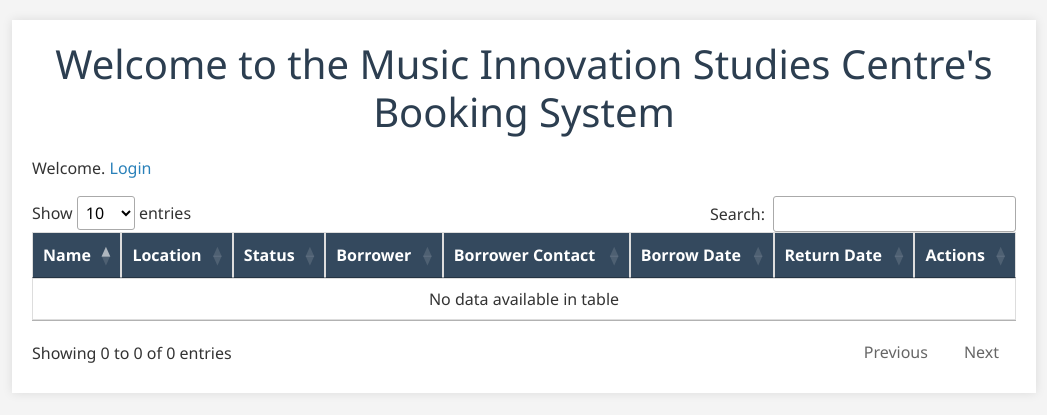
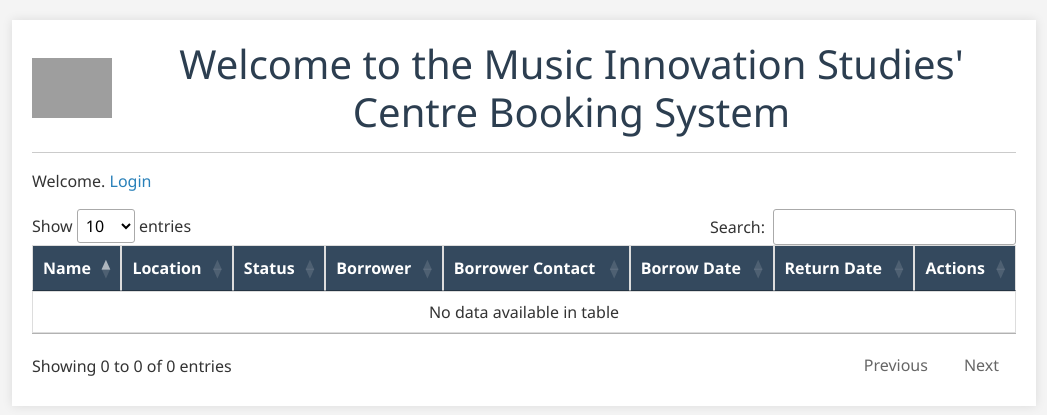
Before and after one commit to iorobertob/booking, a Flask app: page / in a window 1280 px wide. Shown: the top 415 px of the page, without its empty margins (116-1163 px from the left). Run offline with Flask 3, Linux system fonts and the light colour scheme; data that the repository does not hold is empty; parts of the project's set-up code (start-up, migrations or seed data) failed here and were passed over; some libraries are stand-ins or nearby versions; grey boxes are pictures that could not be loaded.

Commit message:
added security variable handling, and logo

```diff
--- a/main.py
+++ b/main.py
@@ -4,11 +4,20 @@ from flask_login import LoginManager, UserMixin, login_user, login_required, log
 from werkzeug.security import generate_password_hash, check_password_hash
 from datetime import datetime
 import pymysql
+import json
 pymysql.install_as_MySQLdb()
 
-app = Flask(__name__)
-app.config['SQLALCHEMY_DATABASE_URI'] = 'mysql://booking:booking@localhost/booking'
-app.config['SECRET_KEY'] = 'thesecretkeytotheuniverse'
+app = Flask(__name__, static_folder='images')
+
+with open("vars/vars.json", "r") as file:
+    vars_json = json.load(file)
+    username  = str(vars_json.get("db_username"))
+    password  = str(vars_json.get("db_password"))
+    database  = str(vars_json.get("database"))
+    app.config['SQLALCHEMY_DATABASE_URI'] = 'mysql://'+username+':'+password+'@localhost/'+database+''
+
+    app.config['SECRET_KEY'] = vars_json.get("secret_key")
+
 db = SQLAlchemy(app)
 login_manager = LoginManager(app)
 login_manager.login_view = 'login'
@@ -189,4 +198,4 @@ def admin_page():
 if __name__ == '__main__':
 
     create_admin_user()  # Call the function to create admin user
-    app.run(debug=True, host='0.0.0.0')
+    app.run(debug=False, host='0.0.0.0')
--- a/templates/home.html
+++ b/templates/home.html
@@ -10,6 +10,19 @@
     <link href="https://cdn.datatables.net/v/ju/dt-1.13.8/r-2.5.0/datatables.min.css" rel="stylesheet">
 
     <style>
+        .header {
+            display: flex;
+            align-items: center;
+        }
+        .header img {
+            max-height: 60px; /* Adjust the size of the logo */
+            margin-right: 15px; /* Spacing between logo and title */
+        }
+        .header h1 {
+            margin: 0; /* Removes default margin */
+            flex-grow: 1; /* Allows title to take the remaining width */
+        }
+
         body {
             font-family: 'Segoe UI', Tahoma, Geneva, Verdana, sans-serif;
             margin: 0;
@@ -57,7 +70,11 @@
 </head>
 <body>
     <div class="container">
-        <h1>Welcome to the Music Innovation Studies Centre's Booking System</h1>
+        <div class="header">
+            <img src="{{ url_for('static', filename='lmta_logo.png') }}"  alt="Music Tech Centre Logo"> <!-- Adjust the path to your image -->
+            <h1>Welcome to the Music Innovation Studies' Centre Booking System</h1>
+        </div>
+        <hr>
         {% if current_user.is_authenticated %}
             <p>Welcome, {{ current_user.username }}! <a href="{{ url_for('logout') }}">Logout</a></p>
         {% else %}
```
Also changed, not shown: 1 other file.
